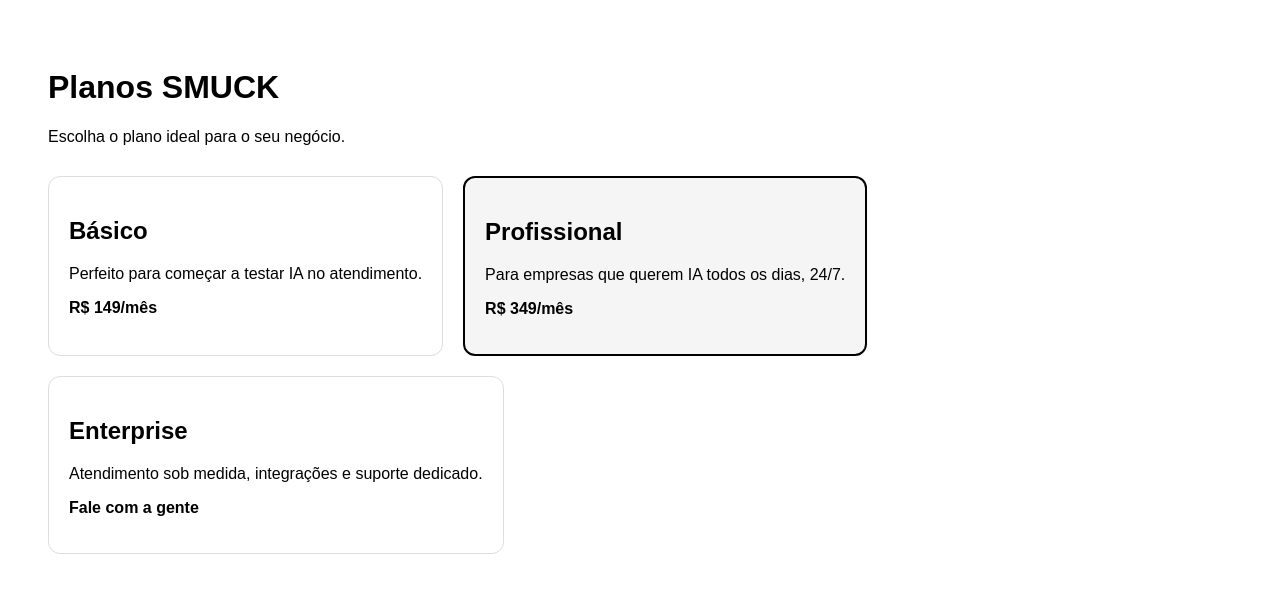
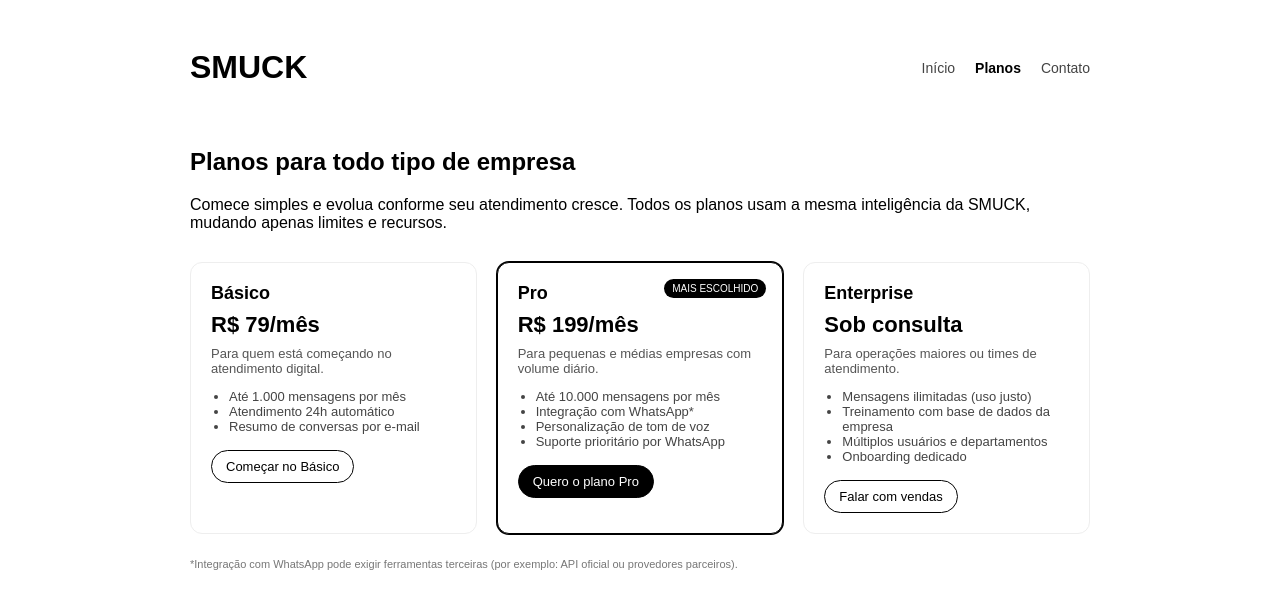
Before and after one commit to SMUCKcyr/SMUCK, a Next.js app: page /pricing in a window 1280 px wide. Shown: the top 608 px of the page. Built offline with nearby package versions, Linux system fonts and the light colour scheme.

Commit message:
Update pricing.jsx

```diff
--- a/pages/pricing.jsx
+++ b/pages/pricing.jsx
@@ -1,57 +1,173 @@
 export default function Pricing() {
   return (
-    <div style={{ fontFamily: "Arial, sans-serif", padding: 40 }}>
-      <h1>Planos SMUCK</h1>
+    <div style={styles.container}>
+      <header style={styles.header}>
+        <h1>SMUCK</h1>
+        <nav>
+          <a href="/" style={styles.link}>Início</a>
+          <a href="/pricing" style={styles.linkActive}>Planos</a>
+          <a href="/contact" style={styles.link}>Contato</a>
+        </nav>
+      </header>
 
-      <p>Escolha o plano ideal para o seu negócio.</p>
+      <main>
+        <section style={styles.hero}>
+          <h2>Planos para todo tipo de empresa</h2>
+          <p>
+            Comece simples e evolua conforme seu atendimento cresce. Todos os planos
+            usam a mesma inteligência da SMUCK, mudando apenas limites e recursos.
+          </p>
+        </section>
 
-      <div style={{ display: "flex", gap: 20, marginTop: 30, flexWrap: "wrap" }}>
-        <div
-          style={{
-            border: "1px solid #ddd",
-            borderRadius: 12,
-            padding: 20,
-            minWidth: 220,
-          }}
-        >
-          <h2>Básico</h2>
-          <p>Perfeito para começar a testar IA no atendimento.</p>
-          <p>
-            <strong>R$ 149/mês</strong>
-          </p>
-        </div>
+        <section style={styles.grid}>
+          <div style={styles.card}>
+            <h3 style={styles.planName}>Básico</h3>
+            <p style={styles.price}>R$ 79/mês</p>
+            <p style={styles.subtitle}>Para quem está começando no atendimento digital.</p>
+            <ul style={styles.list}>
+              <li>Até 1.000 mensagens por mês</li>
+              <li>Atendimento 24h automático</li>
+              <li>Resumo de conversas por e-mail</li>
+            </ul>
+            <a href="/contact" style={styles.button}>Começar no Básico</a>
+          </div>
 
-        <div
-          style={{
-            border: "2px solid #000",
-            borderRadius: 12,
-            padding: 20,
-            minWidth: 220,
-            background: "#f5f5f5",
-          }}
-        >
-          <h2>Profissional</h2>
-          <p>Para empresas que querem IA todos os dias, 24/7.</p>
-          <p>
-            <strong>R$ 349/mês</strong>
-          </p>
-        </div>
+          <div style={{ ...styles.card, ...styles.cardHighlight }}>
+            <div style={styles.badge}>Mais escolhido</div>
+            <h3 style={styles.planName}>Pro</h3>
+            <p style={styles.price}>R$ 199/mês</p>
+            <p style={styles.subtitle}>Para pequenas e médias empresas com volume diário.</p>
+            <ul style={styles.list}>
+              <li>Até 10.000 mensagens por mês</li>
+              <li>Integração com WhatsApp*</li>
+              <li>Personalização de tom de voz</li>
+              <li>Suporte prioritário por WhatsApp</li>
+            </ul>
+            <a href="/contact" style={styles.buttonPrimary}>Quero o plano Pro</a>
+          </div>
 
-        <div
-          style={{
-            border: "1px solid #ddd",
-            borderRadius: 12,
-            padding: 20,
-            minWidth: 220,
-          }}
-        >
-          <h2>Enterprise</h2>
-          <p>Atendimento sob medida, integrações e suporte dedicado.</p>
-          <p>
-            <strong>Fale com a gente</strong>
-          </p>
-        </div>
-      </div>
+          <div style={styles.card}>
+            <h3 style={styles.planName}>Enterprise</h3>
+            <p style={styles.price}>Sob consulta</p>
+            <p style={styles.subtitle}>Para operações maiores ou times de atendimento.</p>
+            <ul style={styles.list}>
+              <li>Mensagens ilimitadas (uso justo)</li>
+              <li>Treinamento com base de dados da empresa</li>
+              <li>Múltiplos usuários e departamentos</li>
+              <li>Onboarding dedicado</li>
+            </ul>
+            <a href="/contact" style={styles.button}>Falar com vendas</a>
+          </div>
+        </section>
+
+        <p style={styles.obs}>
+          *Integração com WhatsApp pode exigir ferramentas terceiras (por exemplo: API oficial
+          ou provedores parceiros).
+        </p>
+      </main>
     </div>
   );
-          }
+}
+
+const styles = {
+  container: {
+    fontFamily: "Arial, sans-serif",
+    padding: 20,
+    maxWidth: 900,
+    margin: "0 auto",
+  },
+  header: {
+    display: "flex",
+    justifyContent: "space-between",
+    alignItems: "center",
+    marginBottom: 40,
+  },
+  link: {
+    marginLeft: 20,
+    textDecoration: "none",
+    color: "#444",
+    fontSize: 14,
+  },
+  linkActive: {
+    marginLeft: 20,
+    textDecoration: "none",
+    color: "#000",
+    fontWeight: "bold",
+    fontSize: 14,
+  },
+  hero: {
+    marginBottom: 30,
+  },
+  grid: {
+    display: "grid",
+    gridTemplateColumns: "repeat(auto-fit, minmax(240px, 1fr))",
+    gap: 20,
+    marginTop: 10,
+  },
+  card: {
+    border: "1px solid #eee",
+    borderRadius: 12,
+    padding: 20,
+    backgroundColor: "#fff",
+    position: "relative",
+  },
+  cardHighlight: {
+    borderColor: "#000",
+    boxShadow: "0 0 0 1px #000",
+  },
+  badge: {
+    position: "absolute",
+    top: 16,
+    right: 16,
+    backgroundColor: "#000",
+    color: "#fff",
+    fontSize: 10,
+    padding: "4px 8px",
+    borderRadius: 999,
+    textTransform: "uppercase",
+  },
+  planName: {
+    margin: "0 0 8px 0",
+    fontSize: 18,
+  },
+  price: {
+    margin: "0 0 8px 0",
+    fontSize: 22,
+    fontWeight: "bold",
+  },
+  subtitle: {
+    margin: "0 0 12px 0",
+    fontSize: 13,
+    color: "#555",
+  },
+  list: {
+    paddingLeft: 18,
+    marginBottom: 16,
+    fontSize: 13,
+    color: "#444",
+  },
+  button: {
+    display: "inline-block",
+    textDecoration: "none",
+    border: "1px solid #000",
+    padding: "8px 14px",
+    borderRadius: 999,
+    fontSize: 13,
+    color: "#000",
+  },
+  buttonPrimary: {
+    display: "inline-block",
+    textDecoration: "none",
+    borderRadius: 999,
+    padding: "8px 14px",
+    fontSize: 13,
+    backgroundColor: "#000",
+    color: "#fff",
+    border: "1px solid #000",
+  },
+  obs: {
+    marginTop: 24,
+    fontSize: 11,
+    color: "#777",
+  },
+};
```
